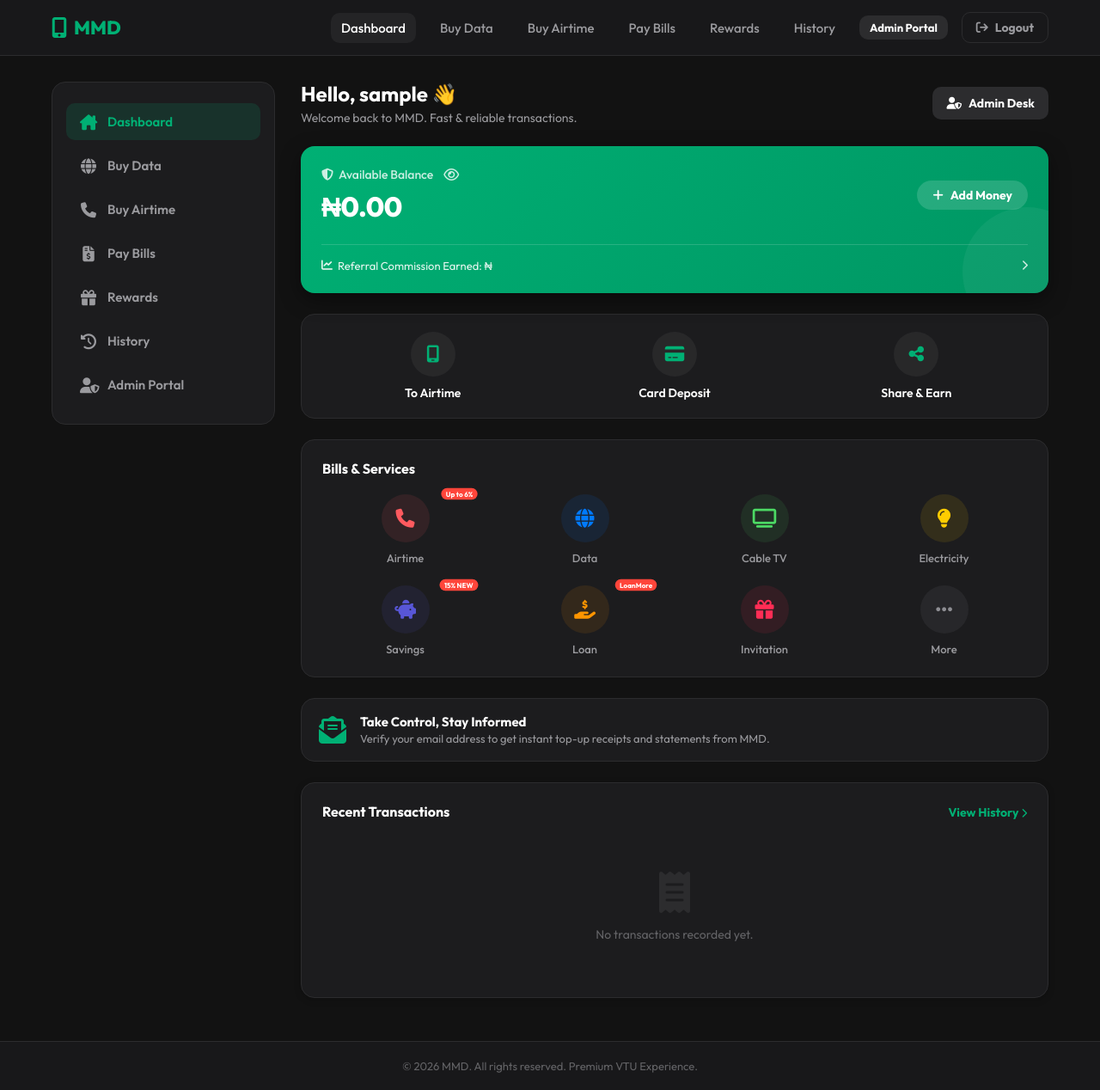
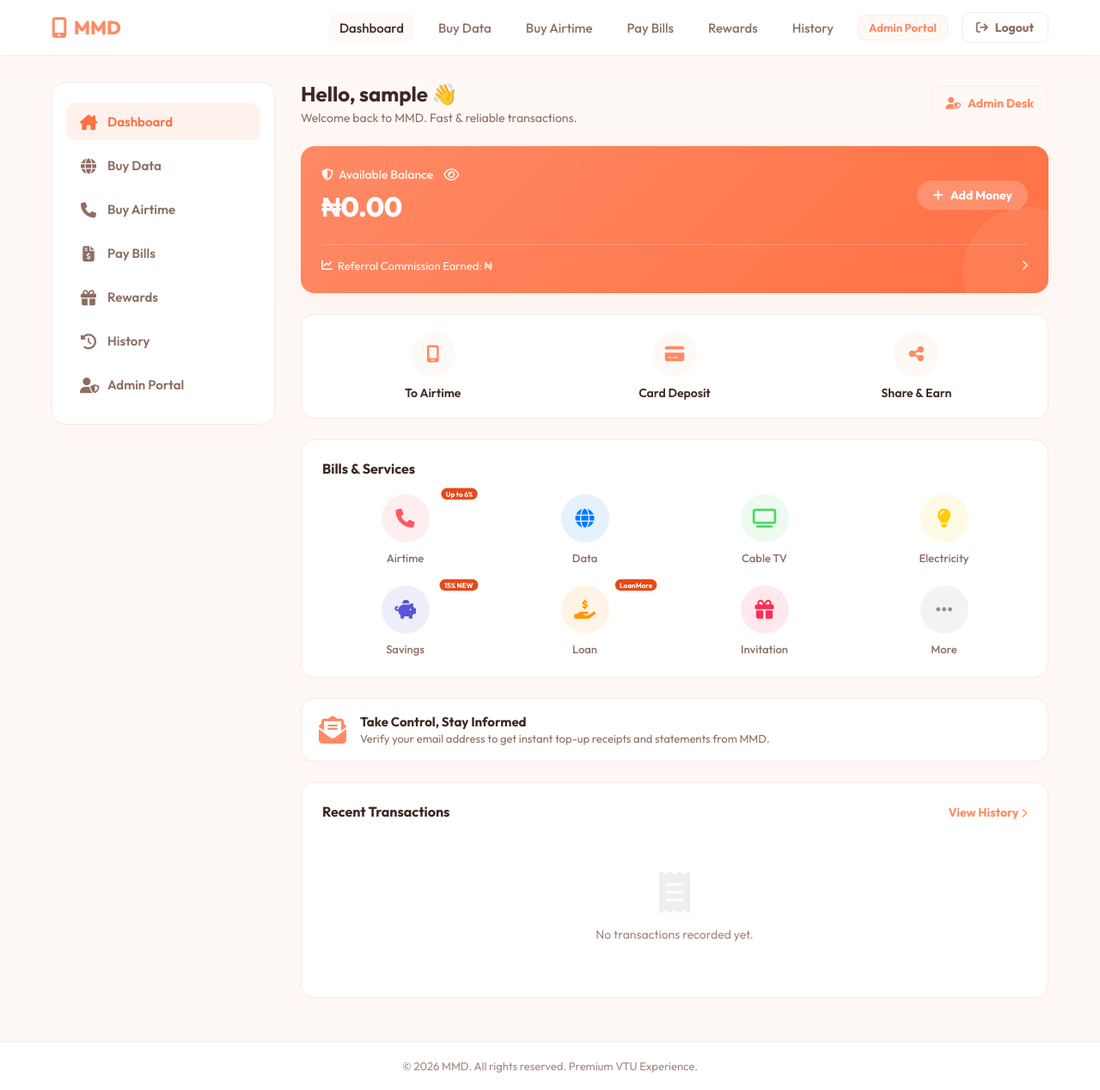
Before and after one commit to aminahausawi10-max/mmd, a Django app: page / in a window 1280 px wide. Shown: the whole page at 86% size. Run offline with Django 5.2, Linux system fonts and the light colour scheme; the visitor is signed in with stand-in values (Sample User, id 1); data comes from the database, SQL or seed files in the repository; data that the repository does not hold is empty.

Commit message:
Apply premium Peach and White theme to the OPay dashboard layout

```diff
--- a/static/css/styles.css
+++ b/static/css/styles.css
@@ -1,27 +1,27 @@
-/* Premium OPay-Inspired Dark Theme for MMD */
+/* Premium Peach & White Theme with OPay Structure */
 @import url('https://fonts.googleapis.com/css2?family=Outfit:wght@300;400;500;600;700;800&display=swap');
 
 :root {
-    --bg-dark: #121212;
-    --bg-card: #1C1C1E;
-    --bg-navbar: #18181A;
-    --primary-green: #00B074;
-    --primary-green-hover: #009663;
-    --primary-green-light: rgba(0, 176, 116, 0.15);
-    --primary-green-gradient: linear-gradient(135deg, #00B074, #009663);
+    --bg-light: #FFF9F6;
+    --bg-card: #FFFFFF;
+    --bg-navbar: #FFFFFF;
+    --primary-peach: #FF8A65;
+    --primary-peach-hover: #FF7043;
+    --primary-peach-light: rgba(255, 138, 101, 0.12);
+    --primary-peach-gradient: linear-gradient(135deg, #FF8A65, #FF7043);
 
-    --text-primary: #FFFFFF;
-    --text-secondary: #9A9A9E;
-    --text-muted: #636366;
+    --text-primary: #3E2723;
+    --text-secondary: #8D6E63;
+    --text-muted: #A1887F;
 
-    --border-color: #2C2C2E;
-    --success-green: #00D287;
-    --error-red: #FF453A;
-    --warning-orange: #FF9F0A;
+    --border-color: #F0EDED;
+    --success-green: #4CAF50;
+    --error-red: #E64A19;
+    --warning-orange: #FF9800;
 
-    --shadow-sm: 0 2px 8px rgba(0, 0, 0, 0.2);
-    --shadow-md: 0 8px 24px rgba(0, 0, 0, 0.4);
-    --shadow-lg: 0 16px 40px rgba(0, 0, 0, 0.6);
+    --shadow-sm: 0 4px 12px rgba(255, 138, 101, 0.04);
+    --shadow-md: 0 10px 30px rgba(255, 138, 101, 0.08);
+    --shadow-lg: 0 20px 40px rgba(255, 138, 101, 0.14);
 
     --border-radius-sm: 10px;
     --border-radius-md: 16px;
@@ -38,7 +38,7 @@
 }
 
 body {
-    background-color: var(--bg-dark);
+    background-color: var(--bg-light);
     color: var(--text-primary);
     min-height: 100vh;
     display: flex;
@@ -52,14 +52,14 @@ body {
     height: 6px;
 }
 ::-webkit-scrollbar-track {
-    background: var(--bg-dark);
+    background: var(--bg-light);
 }
 ::-webkit-scrollbar-thumb {
-    background: #2C2C2E;
+    background: #E8DFDB;
     border-radius: var(--border-radius-sm);
 }
 ::-webkit-scrollbar-thumb:hover {
-    background: var(--primary-green);
+    background: var(--primary-peach);
 }
 
 /* Typography & Links */
@@ -70,12 +70,12 @@ h1, h2, h3, h4, h5, h6 {
 }
 
 a {
-    color: var(--primary-green);
+    color: var(--primary-peach);
     text-decoration: none;
     transition: var(--transition);
 }
 a:hover {
-    color: var(--text-primary);
+    color: var(--primary-peach-hover);
 }
 
 /* Layout Framework */
@@ -94,6 +94,7 @@ a:hover {
     top: 0;
     z-index: 100;
     padding: 14px 0;
+    box-shadow: var(--shadow-sm);
 }
 
 .nav-container {
@@ -108,7 +109,7 @@ a:hover {
     gap: 8px;
     font-size: 22px;
     font-weight: 800;
-    color: var(--primary-green);
+    color: var(--primary-peach);
 }
 .logo i {
     font-size: 24px;
@@ -150,6 +151,7 @@ a:hover {
     border: 1px solid var(--border-color);
     border-radius: var(--border-radius-md);
     padding: 24px 16px;
+    box-shadow: var(--shadow-sm);
 }
 
 .sidebar-menu {
@@ -188,12 +189,12 @@ a:hover {
     gap: 24px;
 }
 
-/* Wallet Card (OPay Green Style) */
+/* Wallet Card (Peach Gradient Style) */
 .wallet-card {
-    background: var(--primary-green-gradient);
+    background: var(--primary-peach-gradient);
     border-radius: var(--border-radius-md);
     padding: 24px;
-    color: var(--text-primary);
+    color: #FFFFFF;
     display: flex;
     flex-direction: column;
     justify-content: space-between;
@@ -208,7 +209,7 @@ a:hover {
     bottom: -50px;
     width: 150px;
     height: 150px;
-    background: rgba(255, 255, 255, 0.05);
+    background: rgba(255, 255, 255, 0.08);
     border-radius: 50%;
     z-index: 1;
 }
@@ -222,7 +223,7 @@ a:hover {
 
 .wallet-balance-title {
     font-size: 14px;
-    color: rgba(255, 255, 255, 0.8);
+    color: rgba(255, 255, 255, 0.9);
     font-weight: 500;
     display: flex;
     align-items: center;
@@ -244,19 +246,19 @@ a:hover {
     align-items: center;
     margin-top: 24px;
     padding-top: 16px;
-    border-top: 1px solid rgba(255, 255, 255, 0.15);
+    border-top: 1px solid rgba(255, 255, 255, 0.2);
     z-index: 2;
 }
 
 .wallet-sales-info {
     font-size: 13px;
-    color: rgba(255, 255, 255, 0.9);
+    color: rgba(255, 255, 255, 0.95);
     display: flex;
     align-items: center;
     gap: 6px;
 }
 
-/* OPay-Style Buttons */
+/* OPay-Style Buttons with Peach Styling */
 .btn {
     display: inline-flex;
     align-items: center;
@@ -272,33 +274,32 @@ a:hover {
 }
 
 .btn-primary {
-    background-color: var(--primary-green);
-    color: var(--text-primary);
+    background-color: var(--primary-peach);
+    color: #FFFFFF;
 }
 .btn-primary:hover {
-    background-color: var(--primary-green-hover);
-    color: var(--text-primary);
+    background-color: var(--primary-peach-hover);
+    color: #FFFFFF;
 }
 
 .btn-secondary {
-    background-color: #2C2C2E;
-    color: var(--text-primary);
+    background-color: var(--bg-light);
+    color: var(--primary-peach);
+    border: 1px solid var(--primary-peach-light);
 }
 .btn-secondary:hover {
-    background-color: #3A3A3C;
-    color: var(--text-primary);
+    background-color: var(--primary-peach-light);
 }
 
 .btn-capsule {
     border-radius: 50px;
     padding: 8px 18px;
     font-size: 14px;
-    background-color: rgba(255, 255, 255, 0.15);
-    color: var(--text-primary);
+    background-color: rgba(255, 255, 255, 0.2);
+    color: #FFFFFF;
 }
 .btn-capsule:hover {
-    background-color: rgba(255, 255, 255, 0.25);
-    color: var(--text-primary);
+    background-color: rgba(255, 255, 255, 0.35);
 }
 
 .btn-outline {
@@ -327,12 +328,13 @@ a:hover {
     margin-bottom: 20px;
 }
 
-/* OPay Dashboard Quick Transfer & Grid Actions */
+/* Quick Transfer Portal */
 .quick-actions-card {
     background-color: var(--bg-card);
     border: 1px solid var(--border-color);
     border-radius: var(--border-radius-md);
     padding: 20px;
+    box-shadow: var(--shadow-sm);
 }
 
 .quick-transfer-grid {
@@ -354,16 +356,16 @@ a:hover {
     width: 52px;
     height: 52px;
     border-radius: 50%;
-    background-color: rgba(255, 255, 255, 0.05);
+    background-color: var(--bg-light);
     display: flex;
     align-items: center;
     justify-content: center;
     font-size: 20px;
-    color: var(--primary-green);
+    color: var(--primary-peach);
     transition: var(--transition);
 }
 .transfer-action:hover .transfer-icon-wrapper {
-    background-color: var(--primary-green-light);
+    background-color: var(--primary-peach-light);
     transform: translateY(-2px);
 }
 
@@ -379,6 +381,7 @@ a:hover {
     border: 1px solid var(--border-color);
     border-radius: var(--border-radius-md);
     padding: 24px;
+    box-shadow: var(--shadow-sm);
 }
 
 .services-grid {
@@ -444,10 +447,11 @@ a:hover {
     display: flex;
     align-items: center;
     gap: 16px;
+    box-shadow: var(--shadow-sm);
 }
 .banner-mail-icon {
     font-size: 32px;
-    color: var(--primary-green);
+    color: var(--primary-peach);
 }
 .banner-text h4 {
     font-size: 15px;
--- a/templates/vtu/buy_airtime.html
+++ b/templates/vtu/buy_airtime.html
@@ -9,7 +9,7 @@
     <!-- Content Workspace -->
     <main class="main-content">
         <div class="content-card" style="max-width: 640px;">
-            <h2 style="margin-bottom: 8px;"><i class="fa-solid fa-phone" style="color: var(--primary-green);"></i> Buy Airtime Top-Up</h2>
+            <h2 style="margin-bottom: 8px;"><i class="fa-solid fa-phone" style="color: var(--primary-peach);"></i> Buy Airtime Top-Up</h2>
             <p style="color: var(--text-muted); margin-bottom: 32px;">Top up any mobile number instantly. Enjoy 1% cashback on every recharge.</p>
 
             <form method="POST">
--- a/templates/vtu/buy_data.html
+++ b/templates/vtu/buy_data.html
@@ -9,7 +9,7 @@
     <!-- Content Workspace -->
     <main class="main-content">
         <div class="content-card">
-            <h2 style="margin-bottom: 8px;"><i class="fa-solid fa-globe" style="color: var(--primary-green);"></i> Buy Data Bundle</h2>
+            <h2 style="margin-bottom: 8px;"><i class="fa-solid fa-globe" style="color: var(--primary-peach);"></i> Buy Data Bundle</h2>
             <p style="color: var(--text-muted); margin-bottom: 32px;">Choose your network, enter the recipient phone number, and select a data plan.</p>
 
             <form method="POST">
--- a/templates/vtu/checkout_simulator.html
+++ b/templates/vtu/checkout_simulator.html
@@ -7,7 +7,7 @@
         <!-- Mock Gateway Banner -->
         <div style="display: flex; justify-content: space-between; align-items: center; margin-bottom: 24px; padding-bottom: 16px; border-bottom: 1px solid var(--gray-light);">
             <div style="display: flex; align-items: center; gap: 8px;">
-                <i class="fa-solid fa-shield-halved" style="color: var(--primary-green); font-size: 24px;"></i>
+                <i class="fa-solid fa-shield-halved" style="color: var(--primary-peach); font-size: 24px;"></i>
                 <div>
                     <h4 style="font-size: 15px; font-weight: 700;">MMDSecure Gateway</h4>
                     <span style="font-size: 11px; color: var(--text-muted); text-transform: uppercase; font-weight: 600; letter-spacing: 0.5px;">Simulated Sandbox</span>
@@ -86,7 +86,7 @@
                        required>
             </div>
 
-            <button type="submit" class="btn btn-primary" style="width: 100%; padding: 16px; margin-top: 16px; font-size: 16px; font-weight: 700; background: linear-gradient(135deg, var(--primary-green), #FF5722);">
+            <button type="submit" class="btn btn-primary" style="width: 100%; padding: 16px; margin-top: 16px; font-size: 16px; font-weight: 700; background: linear-gradient(135deg, var(--primary-peach), #FF5722);">
                 <i class="fa-solid fa-lock"></i> Authorize Payment ₦{{ amount|stringformat:".2f" }}
             </button>
         </form>
--- a/templates/vtu/dashboard.html
+++ b/templates/vtu/dashboard.html
@@ -144,7 +144,7 @@
         <div class="content-card">
             <div class="content-header">
                 <h3 style="font-size: 16px; font-weight: 700;">Recent Transactions</h3>
-                <a href="{% url 'transactions' %}" style="font-weight: 700; font-size: 14px; color: var(--primary-green);">View History <i class="fa-solid fa-chevron-right" style="font-size: 11px;"></i></a>
+                <a href="{% url 'transactions' %}" style="font-weight: 700; font-size: 14px; color: var(--primary-peach);">View History <i class="fa-solid fa-chevron-right" style="font-size: 11px;"></i></a>
             </div>
 
             {% if recent_transactions %}
--- a/templates/vtu/fund_wallet.html
+++ b/templates/vtu/fund_wallet.html
@@ -1,5 +1,5 @@
 {% extends 'base.html' %}
-{% block title %}Fund Wallet - GreenVTU{% endblock %}
+{% block title %}Fund Wallet - PeachVTU{% endblock %}
 
 {% block content %}
 <div class="dashboard-grid">
@@ -18,7 +18,7 @@
     <!-- Content Workspace -->
     <main class="main-content">
         <div class="content-card" style="max-width: 520px;">
-            <h2 style="margin-bottom: 8px;"><i class="fa-solid fa-plus-circle" style="color: var(--primary-green);"></i> Fund Wallet</h2>
+            <h2 style="margin-bottom: 8px;"><i class="fa-solid fa-plus-circle" style="color: var(--primary-peach);"></i> Fund Wallet</h2>
             <p style="color: var(--text-muted); margin-bottom: 32px;">Fund your wallet securely using card, bank transfer, or USSD via our gateways.</p>
 
             <form method="POST">
--- a/templates/vtu/pay_bills.html
+++ b/templates/vtu/pay_bills.html
@@ -9,7 +9,7 @@
     <!-- Content Workspace -->
     <main class="main-content">
         <div class="content-card">
-            <h2 style="margin-bottom: 8px;"><i class="fa-solid fa-file-invoice-dollar" style="color: var(--primary-green);"></i> Utility Payments</h2>
+            <h2 style="margin-bottom: 8px;"><i class="fa-solid fa-file-invoice-dollar" style="color: var(--primary-peach);"></i> Utility Payments</h2>
             <p style="color: var(--text-muted); margin-bottom: 24px;">Instant utility billing. Select a category below to proceed.</p>
 
             <!-- Tab Headers -->
--- a/templates/vtu/transactions.html
+++ b/templates/vtu/transactions.html
@@ -9,7 +9,7 @@
     <!-- Content Workspace -->
     <main class="main-content">
         <div class="content-card">
-            <h2 style="margin-bottom: 8px;"><i class="fa-solid fa-receipt" style="color: var(--primary-green);"></i> Transaction History</h2>
+            <h2 style="margin-bottom: 8px;"><i class="fa-solid fa-receipt" style="color: var(--primary-peach);"></i> Transaction History</h2>
             <p style="color: var(--text-muted); margin-bottom: 32px;">A complete record of all wallet actions and purchase operations.</p>
 
             {% if transactions %}
@@ -38,7 +38,7 @@
                                         </span>
                                     </td>
                                     <td style="font-size: 14px; max-width: 320px;">{{ txn.details }}</td>
-                                    <td style="font-weight: 700; color: {% if txn.transaction_type == 'fund' or txn.transaction_type == 'commission' or txn.transaction_type == 'refund' %}var(--success-green){% else %}var(--text-dark){% endif %};">
+                                    <td style="font-weight: 700; color: {% if txn.transaction_type == 'fund' or txn.transaction_type == 'commission' or txn.transaction_type == 'refund' %}var(--success-peach){% else %}var(--text-dark){% endif %};">
                                         {% if txn.transaction_type == 'fund' or txn.transaction_type == 'commission' or txn.transaction_type == 'refund' %}+{% else %}-{% endif %}₦{{ txn.amount|stringformat:".2f" }}
                                     </td>
                                     <td>
@@ -54,7 +54,7 @@
                 </div>
             {% else %}
                 <div style="text-align: center; padding: 40px; color: var(--text-muted);">
-                    <i class="fa-solid fa-receipt" style="font-size: 48px; margin-bottom: 16px; color: var(--primary-green-light);"></i>
+                    <i class="fa-solid fa-receipt" style="font-size: 48px; margin-bottom: 16px; color: var(--primary-peach-light);"></i>
                     <p>No transactions recorded yet.</p>
                 </div>
             {% endif %}
```
Also changed, not shown: other parts of static/css/styles.css (+46 -26 lines), templates/vtu/admin_portal.html (+5 -5 lines), templates/vtu/rewards.html (+6 -6 lines), 1 other file.
